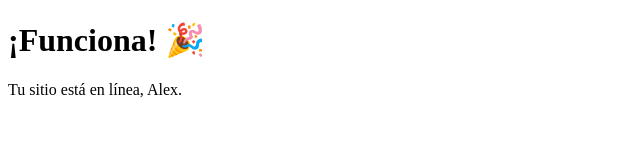
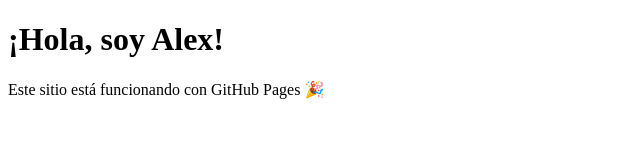
Before and after one commit to AlexB1974/hello-world-ec2, a plain HTML site: page index.html in a window 1280 px wide. Shown: the whole page, without its empty margins (0-640 px from the left). Drawn offline with Linux system fonts and the light colour scheme.

Commit message:
index.html
Subo nuevo index.html limpio

```diff
--- a/index.html
+++ b/index.html
@@ -1,10 +1,11 @@
 <!DOCTYPE html>
 <html>
   <head>
-    <title>¡Hola desde GitHub Pages!</title>
+    <title>Bienvenido a mi sitio</title>
+    <meta charset="UTF-8">
   </head>
   <body>
-    <h1>¡Funciona! 🎉</h1>
-    <p>Tu sitio está en línea, Alex.</p>
+    <h1>¡Hola, soy Alex!</h1>
+    <p>Este sitio está funcionando con GitHub Pages 🎉</p>
   </body>
 </html>
```
